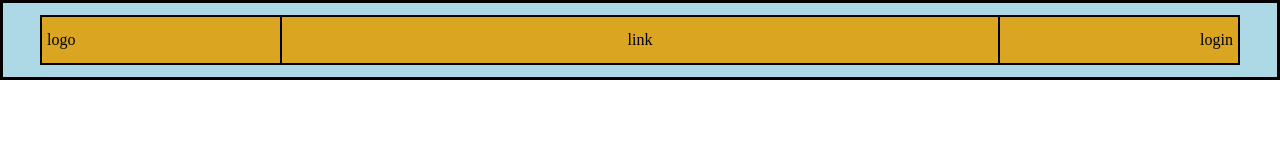
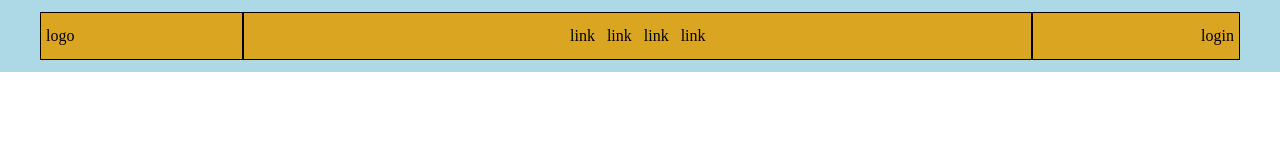
Before and after one commit to AlessioDiMari/htmlcss-struttura-discord, a plain HTML site: page index.html in a window 1280 px wide. Drawn offline with Linux system fonts and the light colour scheme.

Commit message:
correzione navbar

```diff
--- a/css/style.css
+++ b/css/style.css
@@ -1,9 +1,12 @@
+/* regole di reset */
 *{
     margin: 0;
     padding: 0;
     box-sizing: border-box;
-    border: 1px solid black;
 }
+
+
+/* navbar */
 nav{
     background-color: #ADD8E6;
     padding: 12px;
@@ -15,23 +18,26 @@ nav{
     margin-left: auto;
     margin-right: auto;
 
-    /* padding: 12px; */
 }
-.container-1 *{
+.container-1 > *{
     display: flex;
     background-color: #DAA520;
     height: 48px;
     align-items: center;
-
+    border: 1px solid black;
 }
 .container-1 aside{
-    width: 240px;
+    flex-grow: 1;
     padding: 5px;
 }
 .login{
     flex-direction: row-reverse;
 }
 .container-1 main{
-    flex-grow: 1;
+    flex-grow: 4;
     justify-content: center;
+    gap: 12px;
 }
+/* fine navbar */
+
+/* section 1 */
--- a/index.html
+++ b/index.html
@@ -13,7 +13,10 @@
         <div class="container-1">
             <aside class="logo">logo</aside>
             <main>
-                link
+                <div>link</div>
+                <div>link</div>
+                <div>link</div>
+                <div>link</div>
             </main>
             <aside class="login">login</aside>
         </div>
@@ -21,6 +24,9 @@
     <!-- fine navbar -->
 
     <!-- section 1 -->
+    <section>
+
+    </section>
     <!-- fine section 1 -->
 
     <!-- section 2 -->
```
